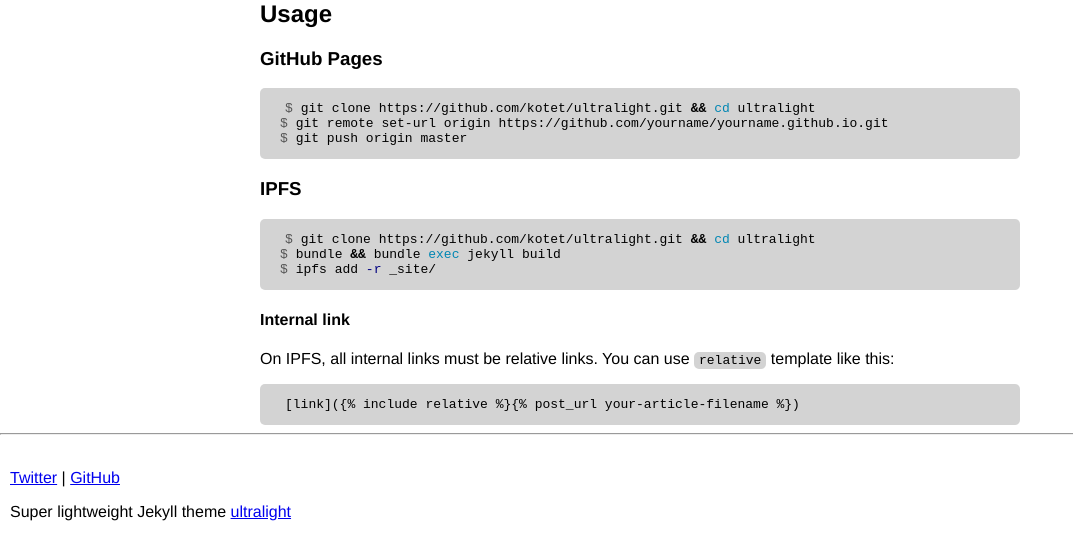
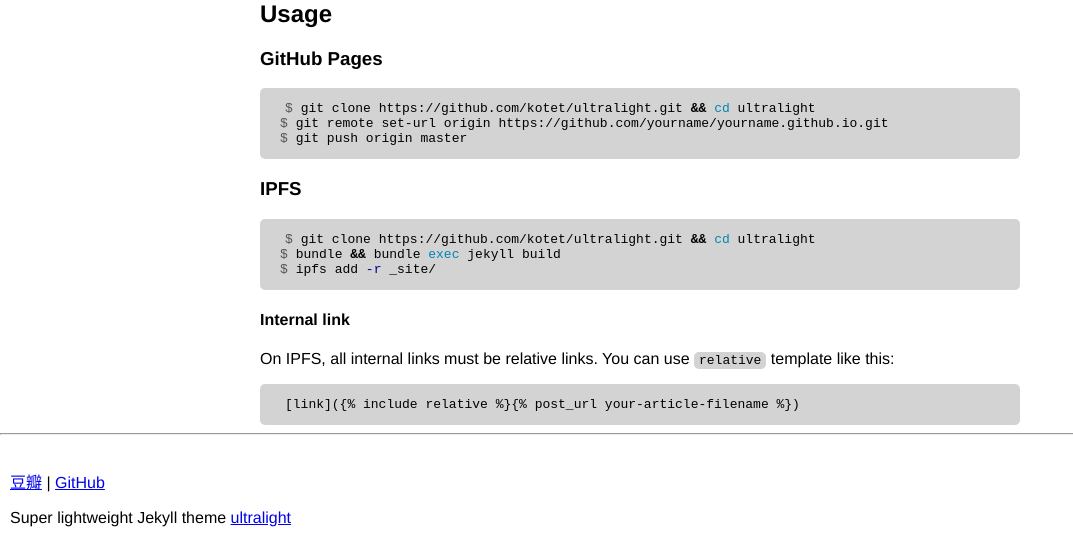
Before and after one commit to GeoKogorou/GeoKogorou.GitHub.io, a Jekyll site: the page built from about.md, in a window 1280 px wide. Shown: the part 977-1530 px from the top of the page, without its empty margins (0-1073 px from the left). Built offline with Jekyll 4.4.1, drawn with Linux system fonts in a browser that asks for light colours.

Commit message:
Update footer.md

```diff
--- a/_includes/footer.md
+++ b/_includes/footer.md
@@ -1,4 +1,4 @@
-[Twitter](https://twitter.com/GeoKogorou)
+[豆瓣](https://www.douban.com/people/150695887/)
 | [GitHub](https://github.com/GeoKogorou)
 
 Super lightweight Jekyll theme [ultralight](https://github.com/kotet/ultralight)
```
